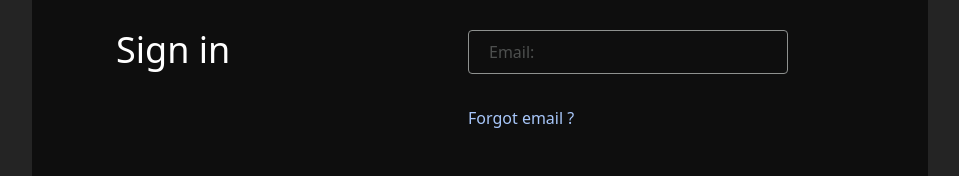
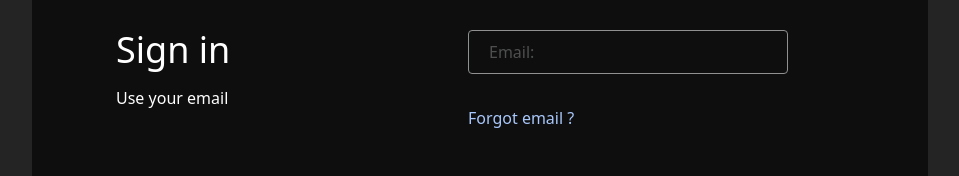
Before and after one commit to MayursinhChudasama/RBAC-App, a React (Vite) app in the folder React Redux Toolkit/: page /login in a window 1280 px wide. Shown: the part 262-438 px from the top of the page, without its empty margins (160-1119 px from the left). Built offline with nearby package versions, Linux system fonts and the light colour scheme; no server answers.

Commit message:
05/08/2025

```diff
--- a/React Redux Toolkit/src/components/Login.jsx
+++ b/React Redux Toolkit/src/components/Login.jsx
@@ -12,9 +12,9 @@ export default function Login({ obj }) {
           <h1 className='text-4xl'>
             {user ? `Welcome ${user?.name}!` : "Sign in"}
           </h1>
-          {/* <p className='py-4'>
+          <p className='py-4'>
             {user ? <Link to='/'>{`< ${user?.email}`}</Link> : "Use your email"}
-          </p> */}
+          </p>
         </div>
 
         <div className='py-20'>
```
